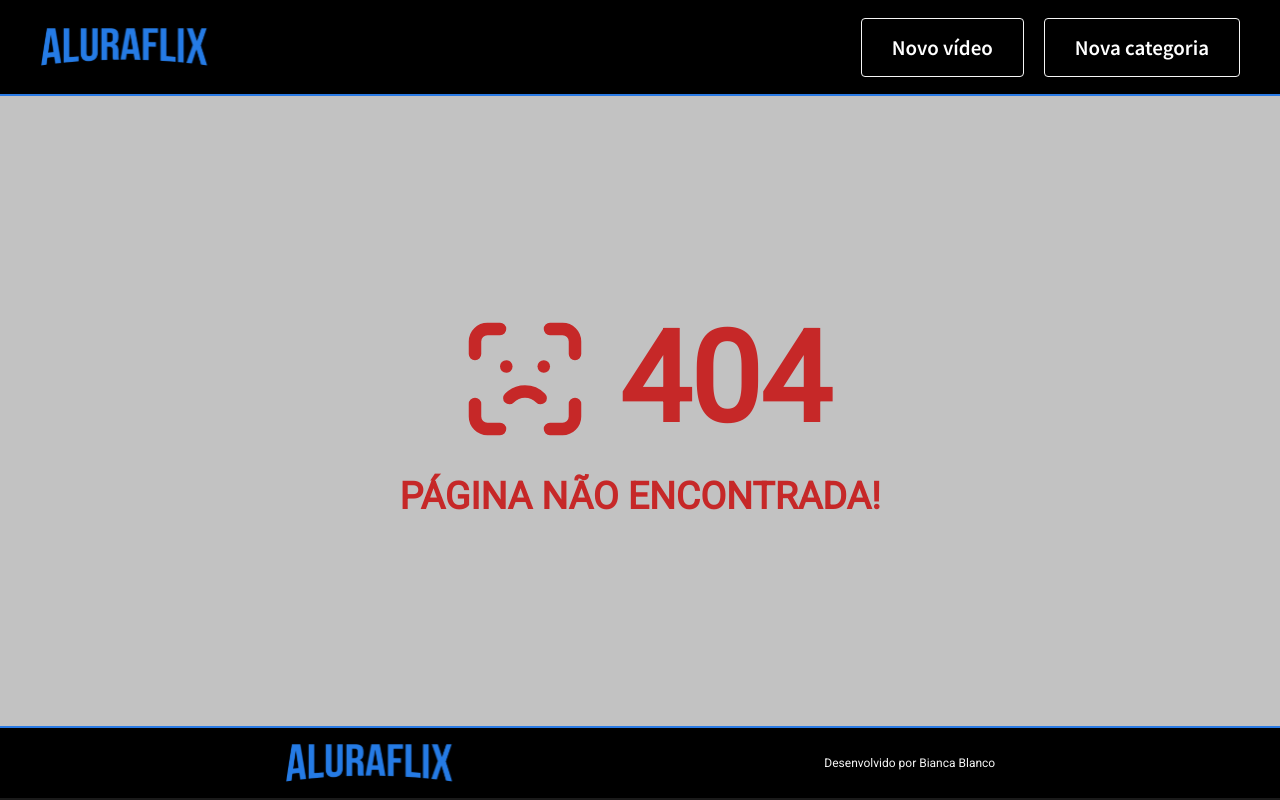
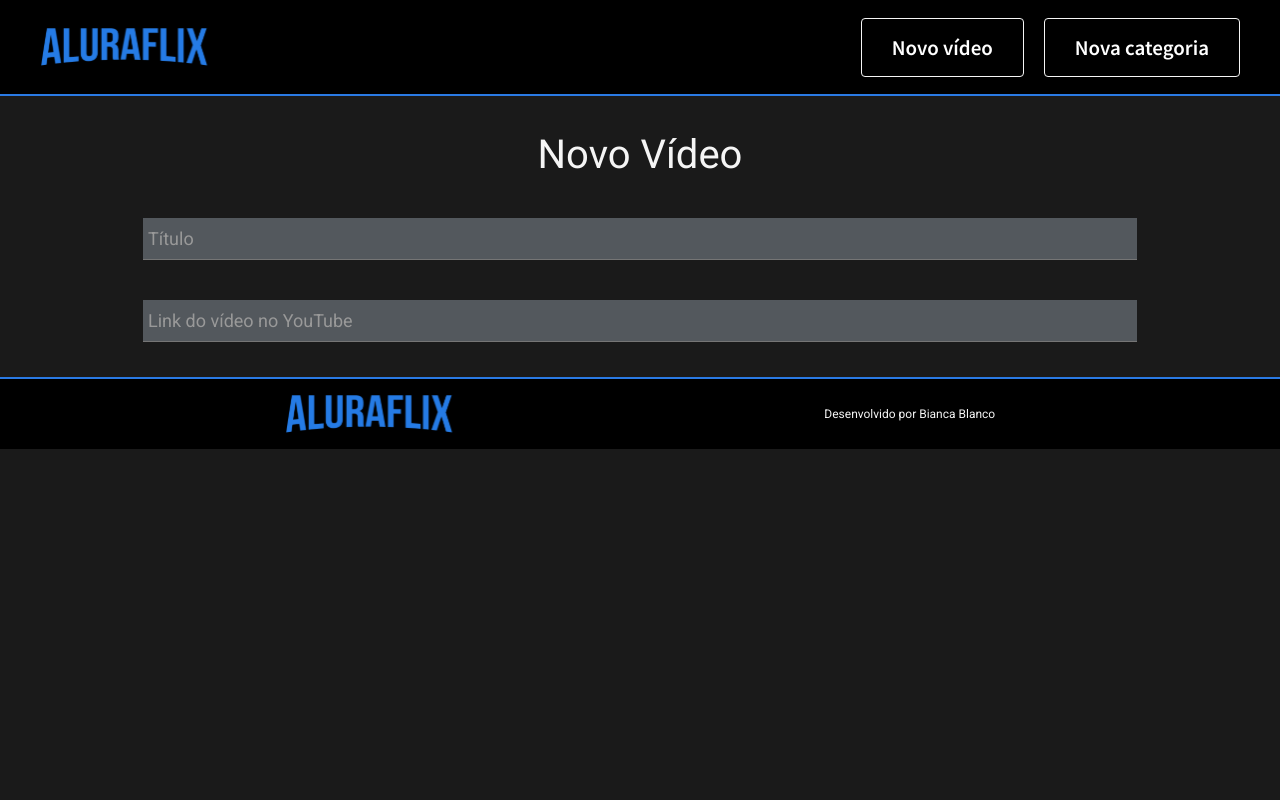
Before and after one commit to bncblnc/dogflix, a React (Create React App) app: page /novovideo in a window 1280 px wide. Before the commit this address had no page. Built offline with nearby package versions, Linux system fonts and the light colour scheme.

Commit message:
starting form and text input

```diff
--- a/src/App.js
+++ b/src/App.js
@@ -19,8 +19,8 @@ function App() {
       <Routes>
         <Route path="/" element={<Base />}>
           <Route path="/" element={<Home />} />
-          <Route path="newvideo" element={<NewVideo />} />
-          <Route path="newcategory" element={<NewCategory />} />
+          <Route path="novovideo" element={<NewVideo />} />
+          <Route path="novacategoria" element={<NewCategory />} />
         </Route>
 
         <Route path=":category/:id/*" element={<VideoPlayer />} />
--- a/src/components/Button/index.jsx
+++ b/src/components/Button/index.jsx
@@ -5,9 +5,8 @@ import {
   grayColorLight,
   primaryColor,
 } from "../UI/variables";
-import { NavLink } from "react-router-dom";
 
-export const Button = styled(NavLink)`
+export const Button = styled.button`
   font-weight: 600;
   font-size: 2.1rem;
   padding: 1.5rem 3rem;
--- /dev/null
+++ b/src/components/Form/TextSmall.jsx
@@ -0,0 +1,88 @@
+import React from "react";
+import styled, { keyframes } from "styled-components";
+import { grayColorInput, primaryColor } from "../UI/variables";
+
+const Bar = styled.span`
+  position: relative;
+  display: block;
+  width: 100%;
+
+  &:before,
+  &:after {
+    content: "";
+    height: 0.2rem;
+    width: 0;
+    bottom: 0.1rem;
+    position: absolute;
+    background: ${primaryColor};
+    transition: 0.2s ease all;
+  }
+`;
+const Highlight = styled.span`
+  position: absolute;
+  height: 60%;
+  width: 10rem;
+  top: 25%;
+  left: 0;
+  pointer-events: none;
+  opacity: 0.5;
+`;
+const inputHighlighter = keyframes`
+  from { background:${primaryColor}; }
+  to  { width:0; background:transparent; }
+`;
+
+const FieldContainer = styled.div`
+  position: relative;
+  width: 100%;
+`;
+
+const StyledInput = styled.input`
+  background-color: ${grayColorInput};
+  font-size: 1.8rem;
+  padding: 1rem 1rem 1rem 0.5rem;
+  display: block;
+  width: 100%;
+  border: none;
+  border-bottom: 1px solid #757575;
+
+  &:focus {
+    outline: none;
+  }
+
+  &:focus ~ label,
+  &:valid ~ label {
+    top: -2rem;
+    font-size: 1.4rem;
+    color: ${primaryColor};
+  }
+
+  &:focus ~ ${Bar}:before, &:focus ~ ${Bar}:after {
+    width: 100%;
+  }
+
+  &:focus ~ ${Highlight} {
+    animation: ${inputHighlighter} 0.3s ease;
+  }
+`;
+const StyledLabel = styled.label`
+  color: #999;
+  font-size: 1.8rem;
+  font-weight: normal;
+  position: absolute;
+  pointer-events: none;
+  left: 0.5rem;
+  top: 1rem;
+  transition: 0.2s ease all;
+`;
+
+export default function TextSmall({ label }) {
+  return (
+    <FieldContainer>
+      <StyledInput type="text" required />
+      <Highlight />
+      <Bar />
+      <StyledLabel>{label}</StyledLabel>
+    </FieldContainer>
+  );
+}
--- /dev/null
+++ b/src/components/Form/index.js
@@ -0,0 +1,18 @@
+import styled from "styled-components";
+import { grayColorLight } from "../UI/variables";
+
+export const TitleForm = styled.h1`
+  color: ${grayColorLight};
+  font-weight: 400;
+  font-size: 4rem;
+`;
+
+export const FormStyled = styled.form`
+  width: 80%;
+  margin: 2rem auto;
+  padding: 1.5rem;
+  display: flex;
+  flex-direction: column;
+  align-items: center;
+  gap: 4rem;
+`;
--- a/src/components/Header/index.jsx
+++ b/src/components/Header/index.jsx
@@ -4,6 +4,7 @@ import styled from "styled-components";
 import { ButtonSecondary } from "../Button";
 import { MarginLine } from "../UI";
 import LogoLink from "../LogoLink";
+import { NavLink } from "react-router-dom";
 
 const StyledHeader = styled.header`
   background-color: #000;
@@ -26,8 +27,12 @@ const Header = () => {
         <LogoLink />
 
         <Nav>
-          <ButtonSecondary to="newvideo">Novo vídeo</ButtonSecondary>
-          <ButtonSecondary to="newcategory">Nova categoria</ButtonSecondary>
+          <NavLink to="novovideo">
+            <ButtonSecondary>Novo vídeo</ButtonSecondary>
+          </NavLink>
+          <NavLink to="novacategoria">
+            <ButtonSecondary>Nova categoria</ButtonSecondary>
+          </NavLink>
         </Nav>
       </StyledHeader>
       <MarginLine />
--- a/src/components/UI/variables.js
+++ b/src/components/UI/variables.js
@@ -5,6 +5,7 @@ export const blackColorMedium = "#00000099";
 export const blackColorLight = "#00000080";
 export const blackColorLighter = "#9E9E9E";
 
+export const grayColorInput = "#53585D";
 export const grayColorDark = "#C2C2C2";
 export const grayColorMedium = "#E5E5E5";
 export const grayColorLight = "#F5F5F5";
--- a/src/pages/NewCategory/index.jsx
+++ b/src/pages/NewCategory/index.jsx
@@ -1,7 +1,11 @@
-import React from "react";
+import React, { useState } from "react";
 import { TitleCategory } from "../../components/TitleCategory";
 
 export default function NewCategory() {
+  const [name, setName] = useState("");
+  const [info, setInfo] = useState("");
+  const [color, setColor] = useState("");
+
   return (
     <main>
       <TitleCategory color="red">Nova Categoria</TitleCategory>
--- a/src/pages/NewVideo/index.jsx
+++ b/src/pages/NewVideo/index.jsx
@@ -1,10 +1,20 @@
-import React from "react";
-import { TitleCategory } from "../../components/TitleCategory";
+import React, { useState } from "react";
+import { FormStyled, TitleForm } from "../../components/Form";
+import TextSmall from "../../components/Form/TextSmall";
 
 export default function NewVideo() {
+  const [title, setTitle] = useState("");
+  const [link, setLink] = useState("");
+  const [category, setCategory] = useState("");
+  const [description, setDescription] = useState("");
+
   return (
     <main>
-      <TitleCategory color="green">Novo Vídeo</TitleCategory>
+      <FormStyled>
+        <TitleForm>Novo Vídeo</TitleForm>
+        <TextSmall label="Título" />
+        <TextSmall label="Link do vídeo no YouTube" />
+      </FormStyled>
     </main>
   );
 }
```
Also changed, not shown: src/components/Form/SelectInput.jsx (added), src/components/Form/TextLarge.jsx (added).
